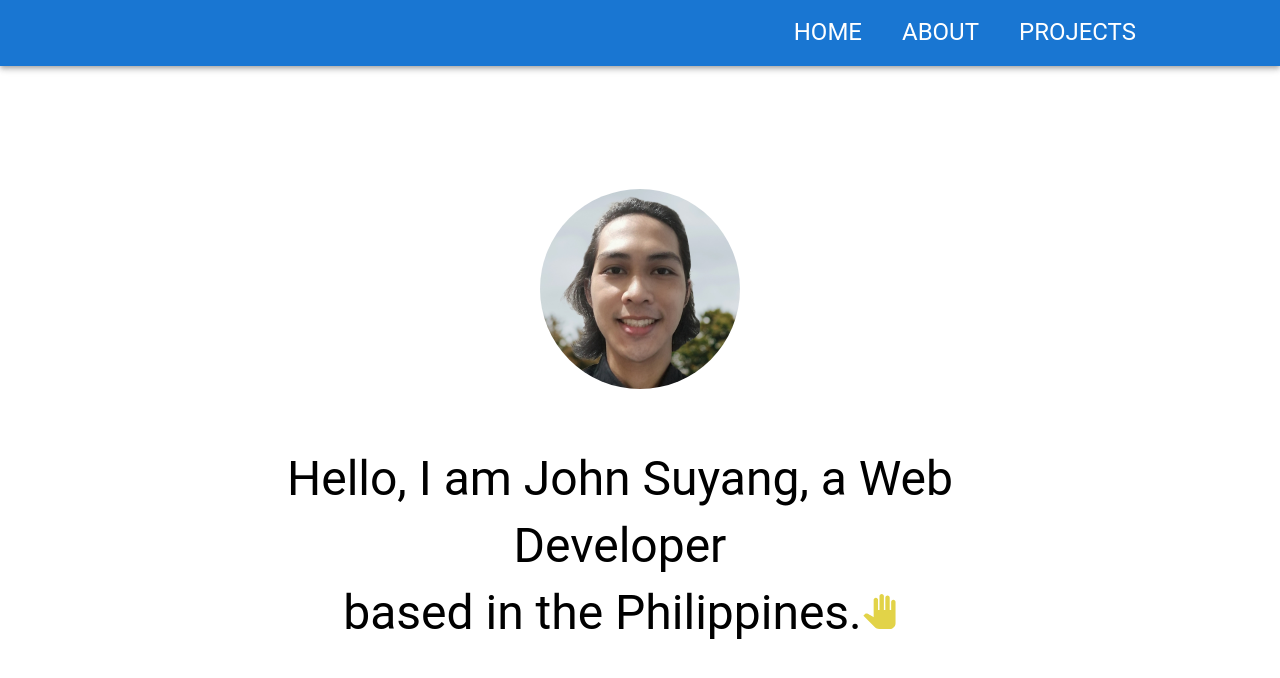
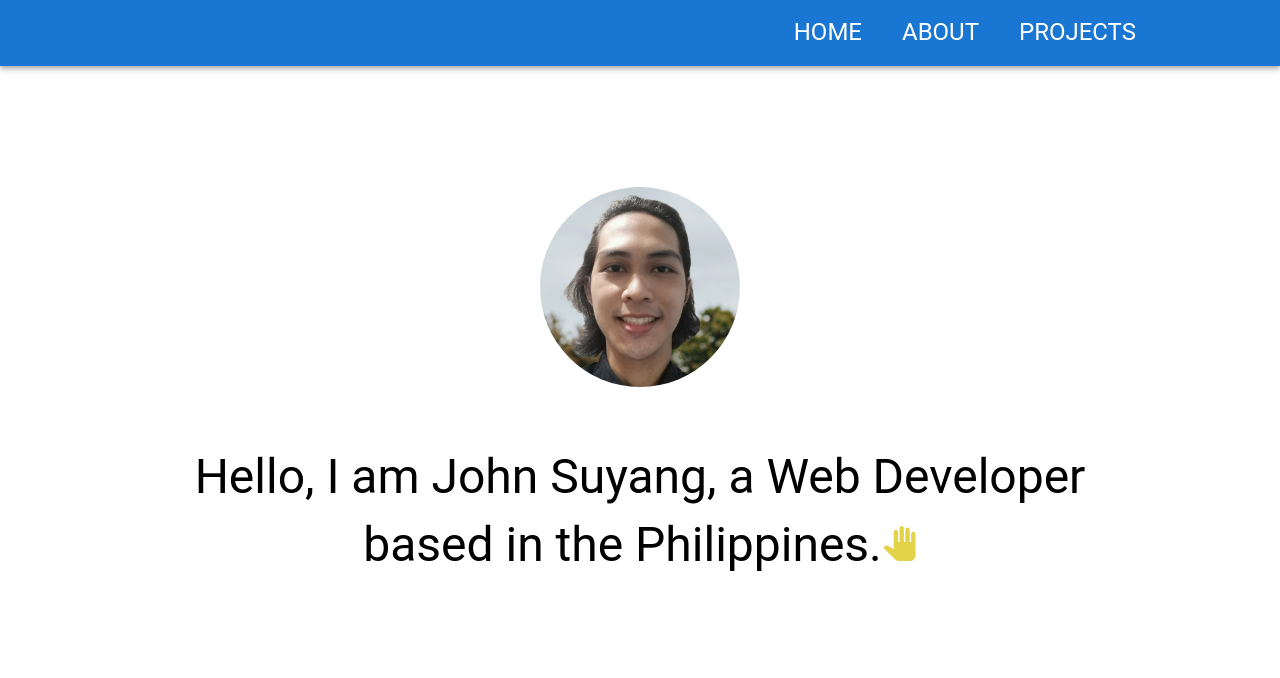
Before and after one commit to token-hub/my-profile, a React (Create React App) app: page / in a window 1280 px wide. Shown: the top 678 px of the page. Built offline with nearby package versions, Linux system fonts and the light colour scheme.

Commit message:
Minor tweek on MyAvatarAndGreetings

```diff
--- a/src/components/atoms/Greetings.js
+++ b/src/components/atoms/Greetings.js
@@ -5,12 +5,13 @@ import PanToolIcon from '@mui/icons-material/PanTool';
 const Greetings = () => {
     return (
        <>
-          <Text variant='h3' textAlign='center'>
-                Hello, I am John Suyang,  a Web Developer <br /> based in the Philippines.
+
+          <Text variant='h3' pr='0' textAlign='center'>
+                Hello, I am John Suyang,  a Web Developer based in the Philippines.
                 <PanToolIcon fontSize="large" sx={{ color: '#e2d348' }} />
             </Text>
        </>
     )
 }
-
+// md h3, sm h4
 export default Greetings
--- a/src/components/atoms/MyAvatar.js
+++ b/src/components/atoms/MyAvatar.js
@@ -1,9 +1,6 @@
 import React from 'react'
 import Avatar from '@mui/material/Avatar';
-import Box from '@mui/material/Box';
-import Text from './Text';
 import Me from '../../assets/images/formal-me-with-trees.jpg';
-import PanToolIcon from '@mui/icons-material/PanTool';
 
 const MyAvatar = () => {
     return (
@@ -11,7 +8,7 @@ const MyAvatar = () => {
             <Avatar
                 alt="John Suyang"
                 src={Me}
-                sx={{ width: 200, height: 200, mb: 5 }}
+                sx={{ width: 200, height: 200, mb: 5}}
             />
        </>
     )
--- a/src/components/molecules/MyAvatarAndGreetings.js
+++ b/src/components/molecules/MyAvatarAndGreetings.js
@@ -5,7 +5,7 @@ import Greetings from '../atoms/Greetings';
 
 const MyAvatarAndGreetings = () => {
     return (
-        <Box sx={{ display: 'flex', justifyContent: 'center', alignItems: 'center', height: '80vh', flexDirection: 'column'}}>
+        <Box sx={{ display: 'flex', justifyContent: 'center', alignItems: 'center', height: 570, flexDirection: 'column'}}>
             <MyAvatar />
             <Greetings />
         </Box>
```
